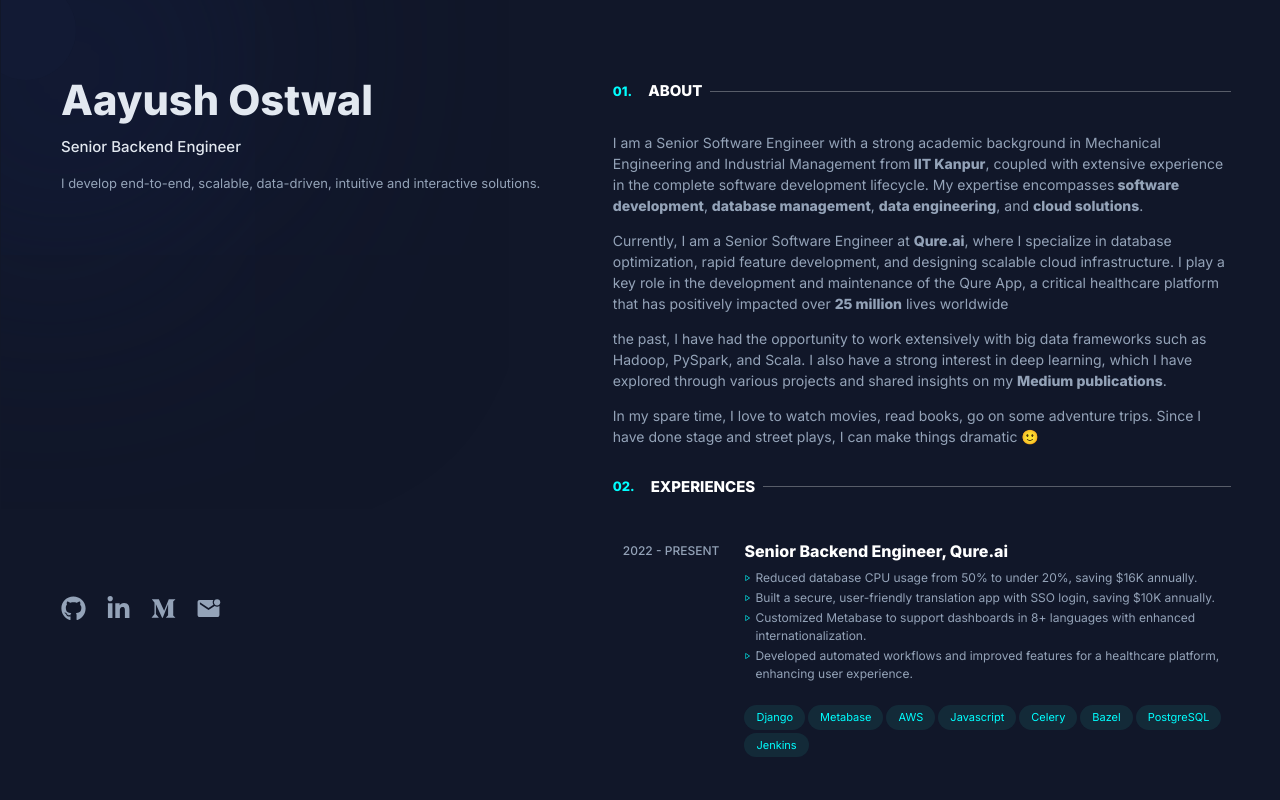
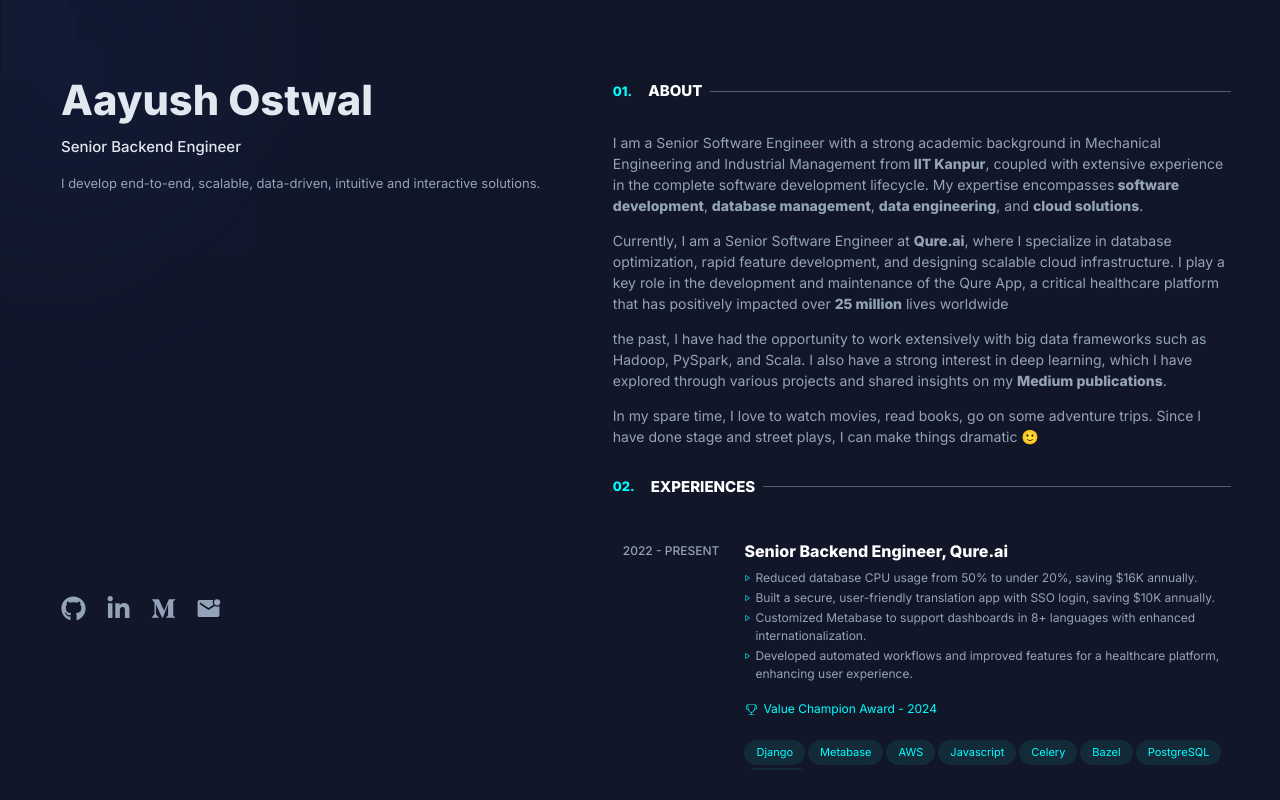
Before and after one commit to aayushostwal/aayushostwal.github.io, a React (Vite) app: page / in a window 1280 px wide. Built offline with nearby package versions, Linux system fonts and the light colour scheme.

Commit message:
Added Achievements

```diff
--- a/src/components/Experience/index.tsx
+++ b/src/components/Experience/index.tsx
@@ -1,5 +1,6 @@
 import { Box, Text } from "@mantine/core";
 import { BiRightArrow } from "react-icons/bi";
+import { CiTrophy } from "react-icons/ci";
 import constants from "../../constants";
 import { ProjectDetails } from "../types";
 
@@ -142,6 +143,46 @@
           </Box>
           <Box
             style={{
+              display: "flex",
+              flexDirection: "column",
+              overflow: "visible",
+            }}
+          >
+            {projectDetail.achievements?.map((item) => {
+              return (
+                <div style={{ marginBottom: "2px", paddingTop: "15px" }}>
+                  <div
+                    style={{
+                      display: "flex",
+                      alignItems: "flex-start",
+                      gap: "4px",
+                    }}
+                  >
+                    <CiTrophy
+                      size={15}
+                      color="cyan"
+                      style={{
+                        paddingTop: 2,
+                        flexShrink: 0,
+                      }}
+                    />
+                    <Text
+                      style={{
+                        color: "cyan",
+                        fontSize: 12,
+                        margin: 0, // Remove extra margin
+                      }}
+                    >
+                      {item}
+                    </Text>
+                  </div>
+                </div>
+              );
+            })}
+          </Box>
+
+          <Box
+            style={{
               marginTop: 20,
               overflow: "visible",
             }}
--- a/src/components/Layout.tsx
+++ b/src/components/Layout.tsx
@@ -112,11 +112,8 @@
           <Heading serialNumber="03." heading="resume" />
           <ViewResume />
 
-          {/* Achievements Sections */}
-          <Heading serialNumber="04." heading="achievements" />
-
           {/* Featured Publications */}
-          <Heading serialNumber="05." heading="featured publication" />
+          <Heading serialNumber="04." heading="featured publication" />
           {publications.map((publication) => {
             return (
               <Publication
--- a/src/components/Publications.tsx
+++ b/src/components/Publications.tsx
@@ -13,6 +13,7 @@
 }) {
   return (
     <>
+      <Anchor href={publicationDetail.link} target="_blank">
         <Box
           style={{
             transition: "background-color 0.3s ease", // Smooth transition
@@ -81,7 +82,6 @@
             </div>
           </Box>
           <Box>
-          <Anchor href={publicationDetail.link} target="_blank">
             <Title
               order={3}
               style={{
@@ -115,9 +115,9 @@
             >
               {publicationDetail.summary}
             </Text>
-          </Anchor>
           </Box>
         </Box>
+      </Anchor>
     </>
   );
 }
--- a/src/components/types.ts
+++ b/src/components/types.ts
@@ -5,6 +5,7 @@
   link: string;
   experience: string[];
   skills: string[];
+  achievements?: string[];
 }
 
 
--- a/src/data/projects.tsx
+++ b/src/data/projects.tsx
@@ -21,6 +21,7 @@
     "PostgreSQL",
     "Jenkins",
   ],
+  achievements: ["Value Champion Award - 2024"],
 };
 
 const hilabsProject: ProjectDetails = {
--- a/src/data/publicationsSummary.tsx
+++ b/src/data/publicationsSummary.tsx
@@ -6,7 +6,7 @@
   summary:
     "This article talks about a beautiful but vital term Breaking Symmetry in Deep Learning.",
   thumbnail:
-    "https://images.unsplash.com/photo-1511216335778-7cb8f49fa7a3?ixid=MnwxMjA3fDB8MHxwaG90by1wYWdlfHx8fGVufDB8fHx8&ixlib=rb-1.2.1&auto=format&fit=crop&w=720&q=80",
+    "https://miro.medium.com/v2/resize:fit:1400/format:webp/0*8plBH7WOJn33HIPD",
 };
 
 const visualizations: PublicationDetail = {
@@ -15,7 +15,7 @@
   summary:
     "Tools for the cops who investigate data and extract information and trends from it.",
   thumbnail:
-    "https://images.unsplash.com/photo-1511216335778-7cb8f49fa7a3?ixid=MnwxMjA3fDB8MHxwaG90by1wYWdlfHx8fGVufDB8fHx8&ixlib=rb-1.2.1&auto=format&fit=crop&w=720&q=80",
+    "https://miro.medium.com/v2/resize:fit:2694/format:webp/1*IQNY_q20UImHGlp2aJRtYQ.jpeg",
 };
 
 const edaGuide: PublicationDetail = {
@@ -23,7 +23,7 @@
   link: "https://towardsdatascience.com/the-eda-theoretical-guide-b7cef7653f0d",
   summary: "A complete and extensive guide to exploratory data analysis",
   thumbnail:
-    "https://images.unsplash.com/photo-1511216335778-7cb8f49fa7a3?ixid=MnwxMjA3fDB8MHxwaG90by1wYWdlfHx8fGVufDB8fHx8&ixlib=rb-1.2.1&auto=format&fit=crop&w=720&q=80",
+    "https://miro.medium.com/v2/resize:fit:2000/format:webp/1*6KtxP_SAPZ6KgOUlx4tK5Q.jpeg",
 };
 export default {
   breakingSymmetry,
```
Lines whose indentation alone changed are shown as unchanged.
